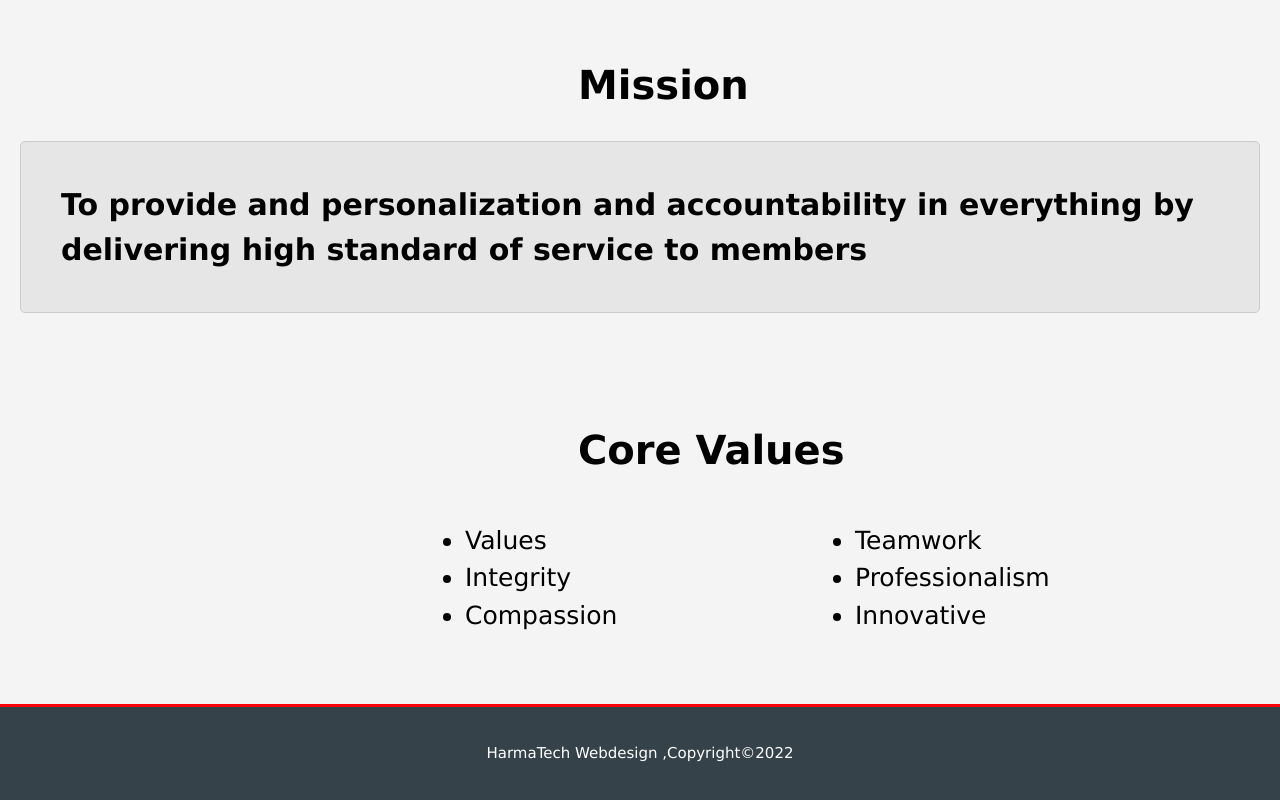
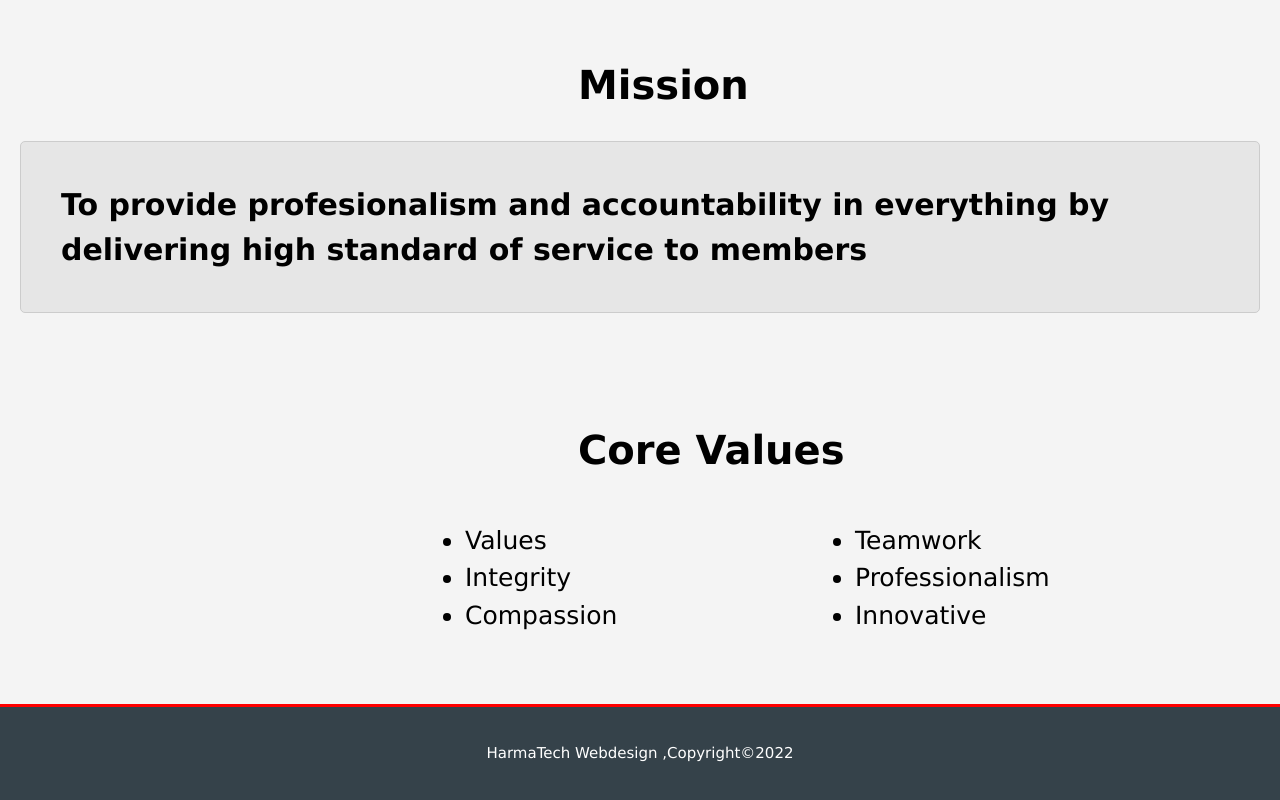
Before and after one commit to Nelson-ku/insurance, a plain HTML site: page index.html in a window 1280 px wide. Shown: the part 1817-2617 px from the top of the page. Drawn offline with Linux system fonts and the light colour scheme.

Commit message:
Update index.html

```diff
--- a/index.html
+++ b/index.html
@@ -111,7 +111,7 @@
    </div>
     <div class="mission">
         <h1 class="page-title">Mission</h1>
-        <h2>To provide and personalization and accountability in everything by delivering high standard of service to members</h2>
+        <h2>To provide profesionalism and accountability in everything by delivering high standard of service to members</h2>
       </div>
 
 
```
